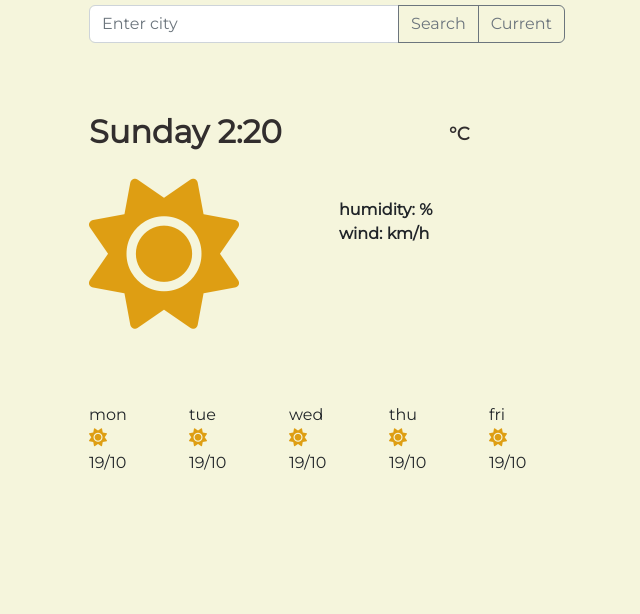
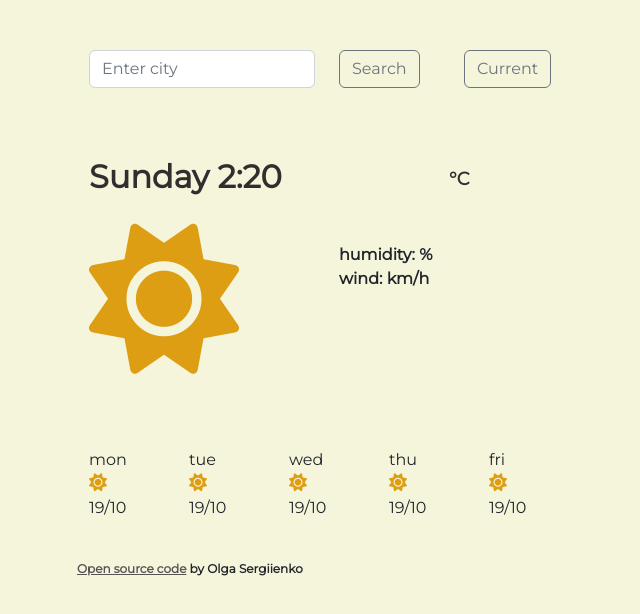
Before and after one commit to igorivnaolga/weather-app, a plain HTML site: page index.html in a window 1280 px wide. Shown: the whole page, without its empty margins (313-953 px from the left). Drawn offline with nearby package versions, Linux system fonts and the light colour scheme; no server answers.

Commit message:
link added

```diff
--- a/index.html
+++ b/index.html
@@ -28,7 +28,9 @@
   </head>
   <body>
     <div class="container">
-      <div class="input-group" id="search-form">
+      <form class="search-form" id="search-form">
+        <div class="row">
+          <div class="col-6">
             <input
               type="text"
               class="form-control"
@@ -36,21 +38,21 @@
               aria-label="Recipient's username with two button addons"
               id="city-input"
             />
-        <button
+          </div>
+          <div class="col-3">
+            <input
               class="btn btn-outline-secondary"
-          type="button"
-          id="search-button"
-        >
-          Search
-        </button>
-        <button
-          class="btn btn-outline-secondary"
-          type="button"
-          id="current-button"
-        >
+              type="submit"
+              value="Search"
+            />
+          </div>
+          <div class="col-3">
+            <button class="btn btn-outline-secondary" id="current-button">
               Current
             </button>
           </div>
+        </div>
+      </form>
       <div class="row">
         <div class="col-6">
           <h1 id="city"></h1>
@@ -112,6 +114,12 @@
         </div>
       </div>
     </div>
+    <p>
+      <a href="https://github.com/igorivnaolga/First-weather-app" id="link">
+        Open source code</a
+      >
+      by Olga Sergiienko
+    </p>
     <script src="src/index.js"></script>
   </body>
 </html>
--- a/src/index.js
+++ b/src/index.js
@@ -42,8 +42,8 @@ function handleSubmit(event) {
   search(city);
 }
 
-let searchForm = document.querySelector("#search-button");
-searchForm.addEventListener("click", handleSubmit);
+let searchForm = document.querySelector("#search-form");
+searchForm.addEventListener("submit", handleSubmit);
 
 function searchLocation(position) {
   let apiKey = "ff833e479a6ba8688180b478fbf4489b";
--- a/src/styles.css
+++ b/src/styles.css
@@ -62,3 +62,12 @@ a {
   color: #de9e13;
   font-size: 18px;
 }
+p {
+  font-weight: bold;
+  font-size: 12px;
+  margin-top: 40px;
+}
+
+a {
+  text-decoration: underline;
+}
```
Lines whose indentation alone changed are shown as unchanged.
